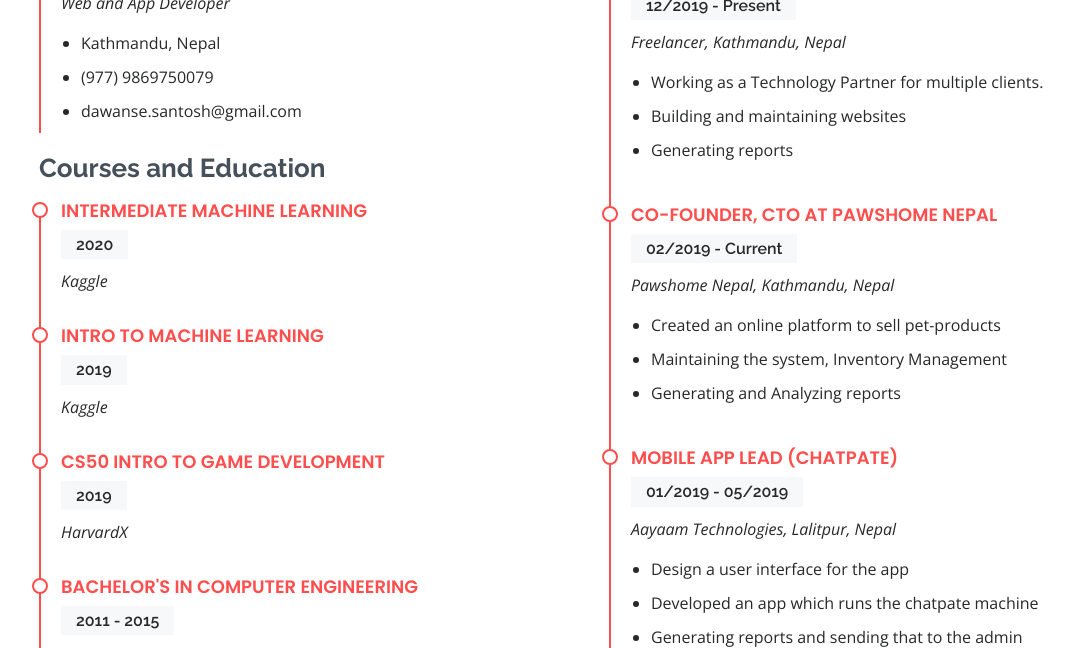
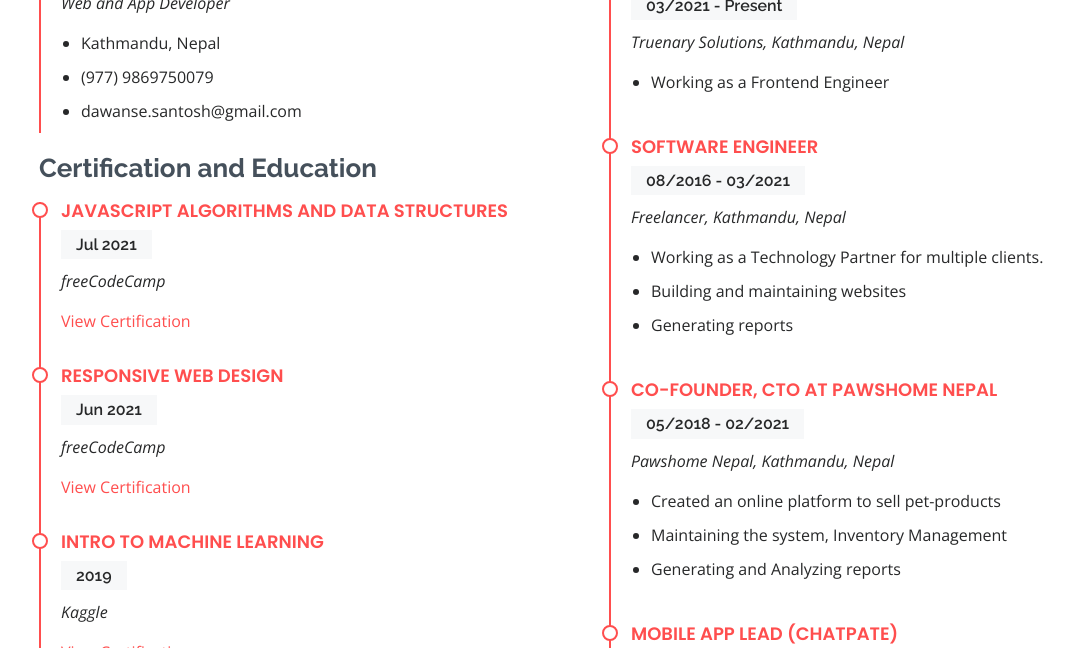
Before and after one commit to SantoshDawanse/santoshdawanse.github.io, a plain HTML site: page index.html in a window 1280 px wide. Shown: the part 2152-2800 px from the top of the page, without its empty margins (96-1170 px from the left). Drawn offline with nearby package versions, Linux system fonts and the light colour scheme; a script that the page names is missing.

Commit message:
updated content

```diff
--- a/index.html
+++ b/index.html
@@ -228,20 +228,26 @@
                 </ul>
               </div>
 
-              <h3 class="resume-title">Courses and Education</h3>
+              <h3 class="resume-title">Certification and Education</h3>
 
               <div class="resume-item">
-                <h4>Intermediate Machine Learning</h4>
-                <h5>2020</h5>
-                <p><em>Kaggle</em></p>
-                <p></p>
+                <h4>JavaScript Algorithms and Data Structures</h4>
+                <h5>Jul 2021</h5>
+                <p><em>freeCodeCamp</em></p>
+                <p><a href="https://www.freecodecamp.org/certification/fcce6fbbaa5-a7b3-44c6-8778-e0607e47194c/javascript-algorithms-and-data-structures" target="_blank">View Certification</a></p>
+              </div>
+              <div class="resume-item">
+                <h4>Responsive Web Design</h4>
+                <h5>Jun 2021</h5>
+                <p><em>freeCodeCamp</em></p>
+                <p><a href="https://www.freecodecamp.org/certification/fcce6fbbaa5-a7b3-44c6-8778-e0607e47194c/responsive-web-design" target="_blank">View Certification</a></p>
               </div>
 
               <div class="resume-item">
                 <h4>Intro to Machine Learning</h4>
                 <h5>2019</h5>
                 <p><em>Kaggle</em></p>
-                <p></p>
+                <p><a href="https://www.kaggle.com/learn/certification/santoshdawanse/intro-to-machine-learning" target="_blank">View Certification</a></p>
               </div>
 
               <div class="resume-item">
@@ -261,8 +267,16 @@
             <div class="col-lg-6">
               <h3 class="resume-title">Professional Experience</h3>
               <div class="resume-item">
-                <h4>Web Developer</h4>
-                <h5>12/2019 - Present</h5>
+                <h4>Software Engineer</h4>
+                <h5>03/2021 - Present</h5>
+                <p><em>Truenary Solutions, Kathmandu, Nepal</em></p>
+                <ul>
+                  <li>Working as a Frontend Engineer</li>
+                </ul>
+              </div>
+              <div class="resume-item">
+                <h4>Software Engineer</h4>
+                <h5>08/2016 - 03/2021</h5>
                 <p><em>Freelancer, Kathmandu, Nepal</em></p>
                 <ul>
                   <li>Working as a Technology Partner for multiple clients.</li>
@@ -272,7 +286,7 @@
               </div>
               <div class="resume-item">
                 <h4>Co-founder, CTO at Pawshome Nepal</h4>
-                <h5>02/2019 - Current</h5>
+                <h5>05/2018 - 02/2021</h5>
                 <p><em>Pawshome Nepal, Kathmandu, Nepal</em></p>
                 <ul>
                   <li>Created an online platform to sell pet-products</li>
```
